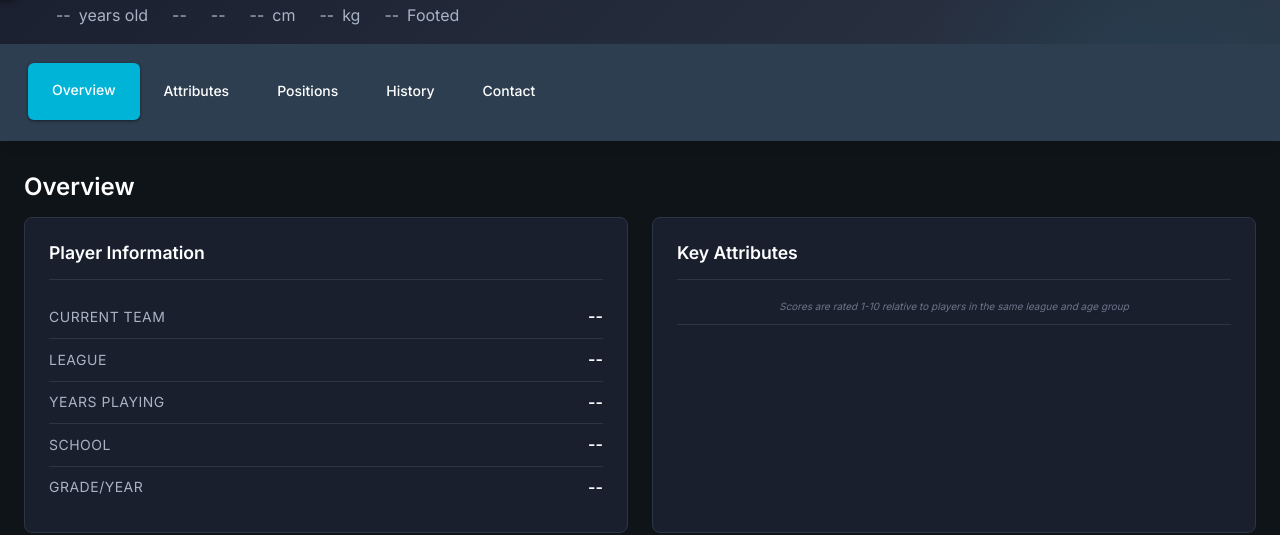
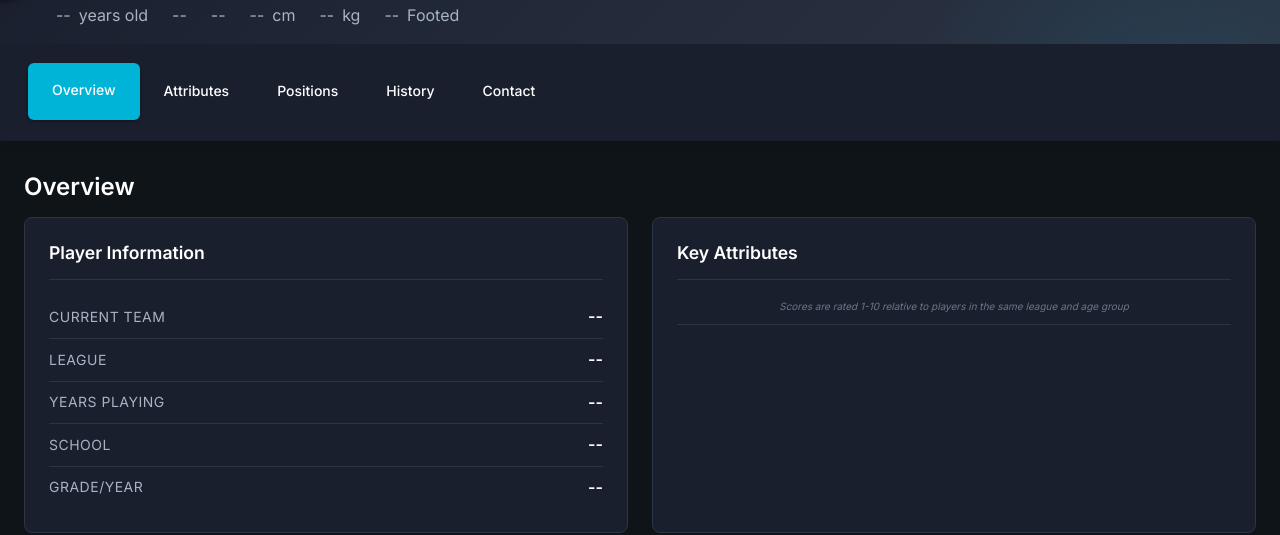
Before and after one commit to codescribler/playerprofile, a website: page public/profile-view.html in a window 1280 px wide. Shown: the part 290-825 px from the top of the page. Drawn offline with Linux system fonts and the light colour scheme.

Commit message:
Use darker primary color for tabs container background
- Changed tabs-container background from #2c3e50 to var(--fm-primary)
- This matches the navigation bar color for consistency
- Creates a unified dark theme across the sticky header

```diff
--- a/public/profile-view.html
+++ b/public/profile-view.html
@@ -427,7 +427,7 @@
 
         /* Tab container background */
         .tabs-container {
-            background: #2c3e50;
+            background: var(--fm-primary);
             padding: var(--spacing-md) 0;
             position: relative;
             transition: none !important;
```
